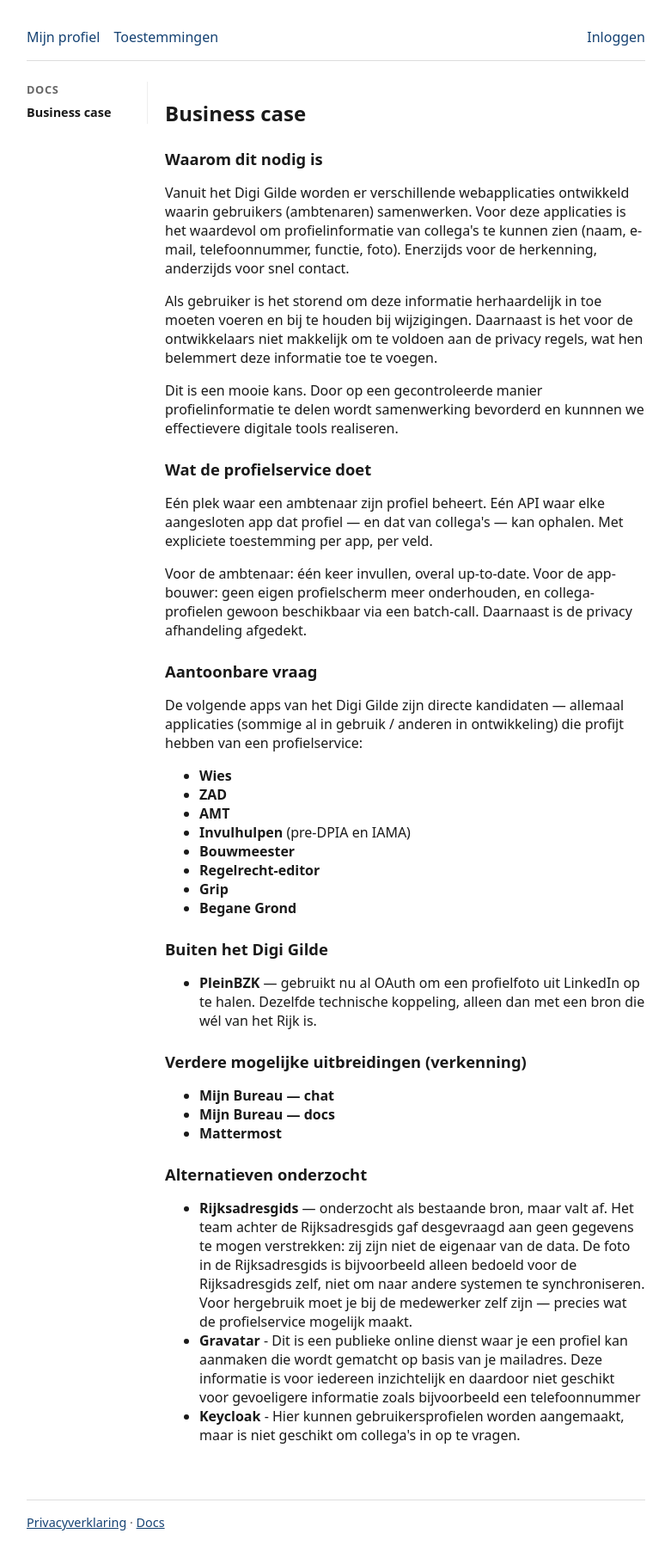
After one commit to DigiGilde/rijksprofielservice-poc, a Django app: page /docs/business-case/ in a window 1280 px wide. The commit adds this page. Shown: the whole page at 86% size, without its empty margins (249-1030 px from the left). Run offline with Django 5.2, Linux system fonts and the light colour scheme; parts of the project's set-up code (start-up, migrations or seed data) failed here and were passed over.

Commit message:
add business case doc

```diff
--- a/config/urls.py
+++ b/config/urls.py
@@ -19,6 +19,8 @@ urlpatterns = [
     path("auth/", auth, name="auth"),
     path("geen-toegang/", core_views.no_access, name="no-access"),
     path("privacy/", core_views.privacy, name="privacy"),
+    path("docs/", core_views.docs_index, name="docs-index"),
+    path("docs/<slug:slug>/", core_views.docs_detail, name="docs-detail"),
     # Profielservice UI
     path("", RedirectView.as_view(pattern_name="profile-edit", permanent=False), name="home"),
     path("profiel/", core_views.profile_edit, name="profile-edit"),
--- /dev/null
+++ b/rijksprofielservice/core/docs_registry.py
@@ -0,0 +1,22 @@
+"""Whitelist van docs die via de UI ontsloten worden.
+
+Bron van waarheid voor zowel `generate_docs_html` als de docs-views. Nieuwe doc
+toevoegen: entry hieronder, `uv run python manage.py generate_docs_html`, commit.
+"""
+
+DOCS = [
+    {
+        "slug": "business-case",
+        "title": "Business case",
+        "source": "docs/business_case.md",
+        "target": "rijksprofielservice/core/jinja2/core/docs/business_case.html",
+        "template": "core/docs/business_case.html",
+    },
+]
+
+
+def get_doc(slug: str):
+    for doc in DOCS:
+        if doc["slug"] == slug:
+            return doc
+    return None
--- a/rijksprofielservice/core/jinja2/core/base.html
+++ b/rijksprofielservice/core/jinja2/core/base.html
@@ -31,6 +31,19 @@
     footer a { color: #154273; }
     article.privacy h1 { font-size: 1.5rem; }
     article.privacy h2 { font-size: 1.15rem; margin-top: 1.5rem; }
+    .docs-layout { display: flex; gap: 1.25rem; align-items: flex-start; }
+    .docs-sidebar { flex: 0 0 8rem; font-size: 0.9rem; border-right: 1px solid #eee; padding-right: 0.75rem; }
+    .docs-sidebar h2 { font-size: 0.8rem; text-transform: uppercase; letter-spacing: 0.05em; color: #666; margin: 0 0 0.5rem; }
+    .docs-sidebar ul { list-style: none; padding: 0; margin: 0; }
+    .docs-sidebar li { margin: 0.25rem 0; }
+    .docs-sidebar a { color: #154273; text-decoration: none; }
+    .docs-sidebar a:hover { text-decoration: underline; }
+    .docs-sidebar a[aria-current="page"] { font-weight: 600; color: #1a1a1a; }
+    .docs-content { flex: 1 1 auto; min-width: 0; }
+    @media (max-width: 640px) {
+      .docs-layout { flex-direction: column; }
+      .docs-sidebar { flex: none; border-right: 0; border-bottom: 1px solid #eee; padding: 0 0 0.75rem; width: 100%; }
+    }
   </style>
 </head>
 <body>
@@ -50,6 +63,7 @@
   </main>
   <footer>
     <a href="{{ url('privacy') }}">Privacyverklaring</a>
+    · <a href="{{ url('docs-index') }}">Docs</a>
   </footer>
 </body>
 </html>
--- /dev/null
+++ b/rijksprofielservice/core/jinja2/core/docs/_layout.html
@@ -0,0 +1,21 @@
+{% extends "core/base.html" %}
+{% block content %}
+<div class="docs-layout">
+  <aside class="docs-sidebar">
+    <h2>Docs</h2>
+    <ul>
+      {% for doc in docs %}
+        <li>
+          <a href="{{ url('docs-detail', kwargs={'slug': doc.slug}) }}"
+             {% if doc.slug == active_slug %}aria-current="page"{% endif %}>
+            {{ doc.title }}
+          </a>
+        </li>
+      {% endfor %}
+    </ul>
+  </aside>
+  <div class="docs-content">
+    {% block doc_body %}{% endblock %}
+  </div>
+</div>
+{% endblock %}
--- /dev/null
+++ b/rijksprofielservice/core/jinja2/core/docs/business_case.html
@@ -0,0 +1,42 @@
+{% extends "core/docs/_layout.html" %}
+{% block title %}Business case · Rijksprofielservice{% endblock %}
+{% block doc_body %}
+<article class="privacy">
+<h1>Business case</h1>
+<h2>Waarom dit nodig is</h2>
+<p>Vanuit het Digi Gilde worden er verschillende webapplicaties ontwikkeld waarin gebruikers (ambtenaren) samenwerken. Voor deze applicaties is het waardevol om profielinformatie van collega's te kunnen zien (naam, e-mail, telefoonnummer, functie, foto). Enerzijds voor de herkenning, anderzijds voor snel contact.</p>
+<p>Als gebruiker is het storend om deze informatie herhaardelijk in toe moeten voeren en bij te houden bij wijzigingen. Daarnaast is het voor de ontwikkelaars niet makkelijk om te voldoen aan de privacy regels, wat hen belemmert deze informatie toe te voegen.</p>
+<p>Dit is een mooie kans. Door op een gecontroleerde manier profielinformatie te delen wordt samenwerking bevorderd en kunnnen we effectievere digitale tools realiseren.</p>
+<h2>Wat de profielservice doet</h2>
+<p>Eén plek waar een ambtenaar zijn profiel beheert. Eén API waar elke aangesloten app dat profiel — en dat van collega's — kan ophalen. Met expliciete toestemming per app, per veld.</p>
+<p>Voor de ambtenaar: één keer invullen, overal up-to-date. Voor de app-bouwer: geen eigen profielscherm meer onderhouden, en collega-profielen gewoon beschikbaar via een batch-call. Daarnaast is de privacy afhandeling afgedekt.</p>
+<h2>Aantoonbare vraag</h2>
+<p>De volgende apps van het Digi Gilde zijn directe kandidaten — allemaal applicaties (sommige al in gebruik / anderen in ontwikkeling) die profijt hebben van een profielservice:</p>
+<ul>
+<li><strong>Wies</strong></li>
+<li><strong>ZAD</strong></li>
+<li><strong>AMT</strong></li>
+<li><strong>Invulhulpen</strong> (pre-DPIA en IAMA)</li>
+<li><strong>Bouwmeester</strong></li>
+<li><strong>Regelrecht-editor</strong></li>
+<li><strong>Grip</strong></li>
+<li><strong>Begane Grond</strong></li>
+</ul>
+<h2>Buiten het Digi Gilde</h2>
+<ul>
+<li><strong>PleinBZK</strong> — gebruikt nu al OAuth om een profielfoto uit LinkedIn op te halen. Dezelfde technische koppeling, alleen dan met een bron die wél van het Rijk is.</li>
+</ul>
+<h2>Verdere mogelijke uitbreidingen (verkenning)</h2>
+<ul>
+<li><strong>Mijn Bureau — chat</strong></li>
+<li><strong>Mijn Bureau — docs</strong></li>
+<li><strong>Mattermost</strong></li>
+</ul>
+<h2>Alternatieven onderzocht</h2>
+<ul>
+<li><strong>Rijksadresgids</strong> — onderzocht als bestaande bron, maar valt af. Het team achter de Rijksadresgids gaf desgevraagd aan geen gegevens te mogen verstrekken: zij zijn niet de eigenaar van de data. De foto in de Rijksadresgids is bijvoorbeeld alleen bedoeld voor de Rijksadresgids zelf, niet om naar andere systemen te synchroniseren. Voor hergebruik moet je bij de medewerker zelf zijn — precies wat de profielservice mogelijk maakt.</li>
+<li><strong>Gravatar</strong> - Dit is een publieke online dienst waar je een profiel kan aanmaken die wordt gematcht op basis van je mailadres. Deze informatie is voor iedereen inzichtelijk en daardoor niet geschikt voor gevoeligere informatie zoals bijvoorbeeld een telefoonnummer</li>
+<li><strong>Keycloak</strong> - Hier kunnen gebruikersprofielen worden aangemaakt, maar is niet geschikt om collega's in op te vragen.</li>
+</ul>
+</article>
+{% endblock %}
--- /dev/null
+++ b/rijksprofielservice/core/jinja2/core/docs/index.html
@@ -0,0 +1,6 @@
+{% extends "core/docs/_layout.html" %}
+{% block title %}Docs · Rijksprofielservice{% endblock %}
+{% block doc_body %}
+<h1>Docs</h1>
+<p>Kies een document in het menu hiernaast.</p>
+{% endblock %}
--- a/rijksprofielservice/core/views.py
+++ b/rijksprofielservice/core/views.py
@@ -8,6 +8,7 @@ from django.utils import timezone
 from django.views.decorators.http import require_POST
 from oauth2_provider.models import get_application_model
 
+from .docs_registry import DOCS, get_doc
 from .forms import ApplicationCreateForm, ApplicationEditForm, AvatarForm, UserProfileForm
 from .models import Application, Consent, UserProfile
 
@@ -130,6 +131,19 @@ def privacy(request):
     return render(request, "core/privacy.html")
 
 
+@login_not_required
+def docs_index(request):
+    return render(request, "core/docs/index.html", {"docs": DOCS, "active_slug": None})
+
+
+@login_not_required
+def docs_detail(request, slug):
+    doc = get_doc(slug)
+    if doc is None:
+        raise Http404
+    return render(request, doc["template"], {"doc": doc, "docs": DOCS, "active_slug": slug})
+
+
 def application_list(request):
     apps = Application.objects.select_related("oauth_app").order_by("naam")
     return render(request, "core/application_list.html", {"apps": apps})
```
Also changed, not shown: docs/business_case.md (added, +44 -0 lines), onderzoek/business-case.md (deleted, +0 -18 lines), rijksprofielservice/core/jinja2/core/consent_edit.html (+16 -2 lines), rijksprofielservice/core/management/commands/generate_docs_html.py (added, +86 -0 lines), rijksprofielservice/core/tests/test_docs.py (added, +40 -0 lines).
